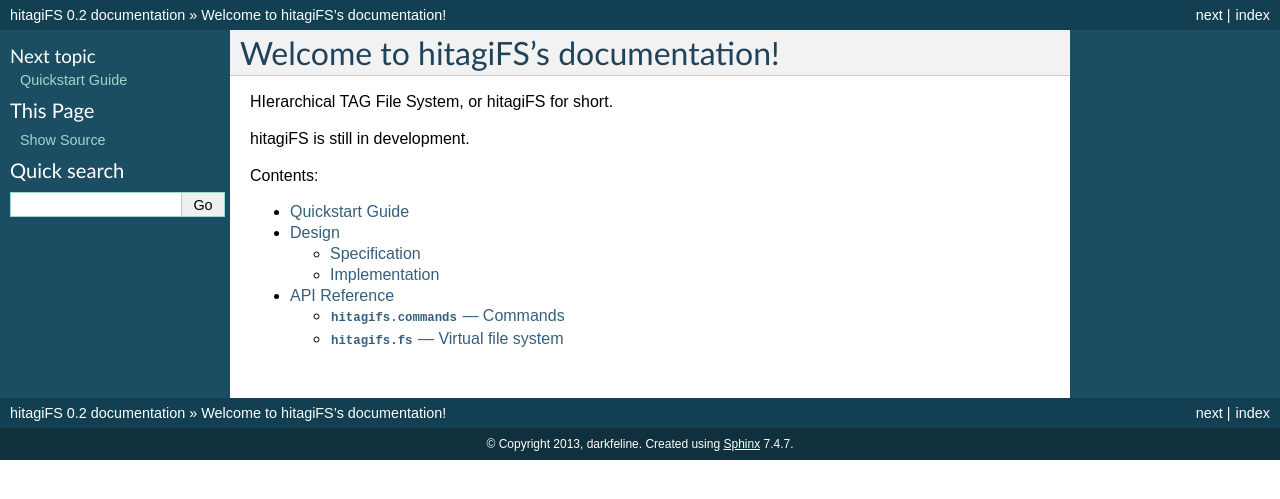
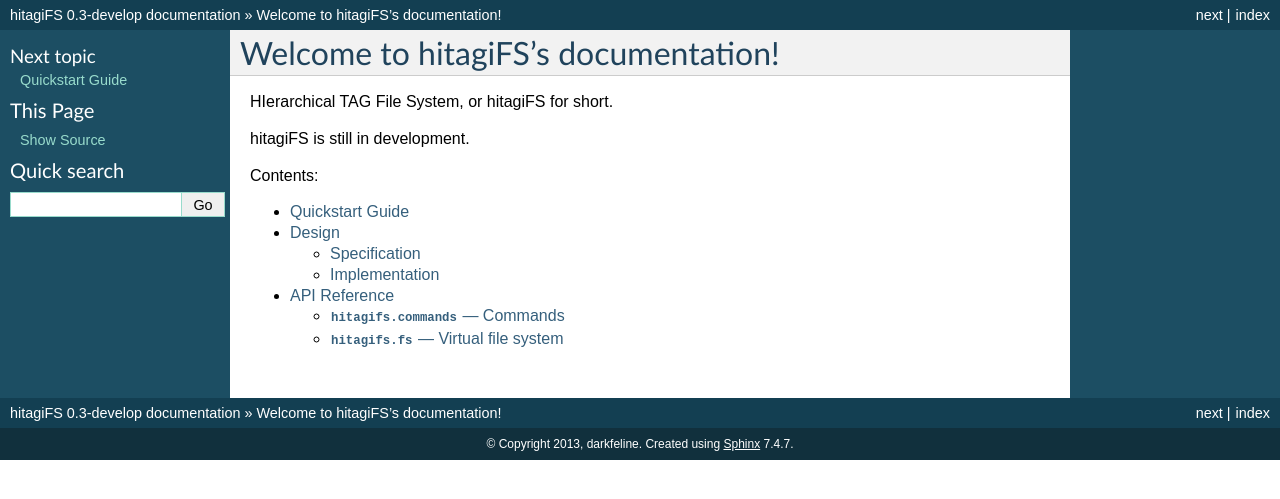
Before and after one commit to darkfeline/dantalian, a Sphinx documentation site: the page built from doc/index.rst, in a window 1280 px wide. Shown: the top 499 px of the page. Built offline with Sphinx 7.4.7, drawn with Linux system fonts in a browser that asks for light colours.

Commit message:
Bump version

```diff
--- a/doc/conf.py
+++ b/doc/conf.py
@@ -48,9 +48,9 @@ copyright = u'2013, darkfeline'
 # built documents.
 #
 # The short X.Y version.
-version = '0.2'
+version = '0.3'
 # The full version, including alpha/beta/rc tags.
-release = '0.2'
+release = '0.3-develop'
 
 # The language for content autogenerated by Sphinx. Refer to documentation
 # for a list of supported languages.
--- a/setup.py
+++ b/setup.py
@@ -4,7 +4,7 @@ from distutils.core import setup
 
 setup(
     name='hitagifs',
-    version='0.2',
+    version='0.3',
     author='Allen Li',
     author_email='darkfeline@abagofapples.com',
     url='http://abagofapples.com/',
```
